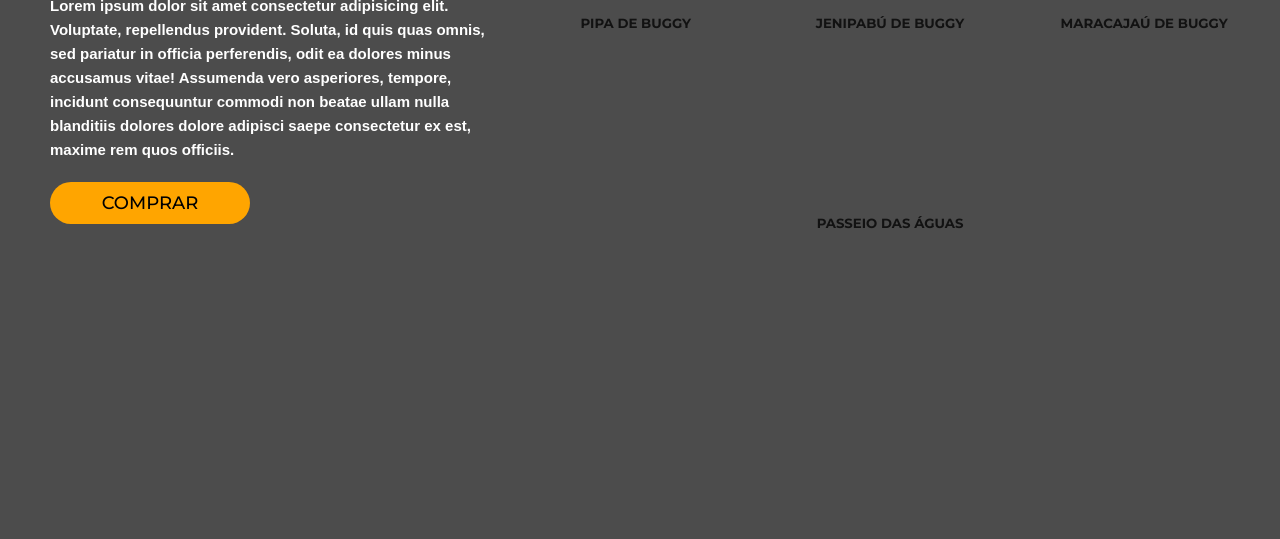
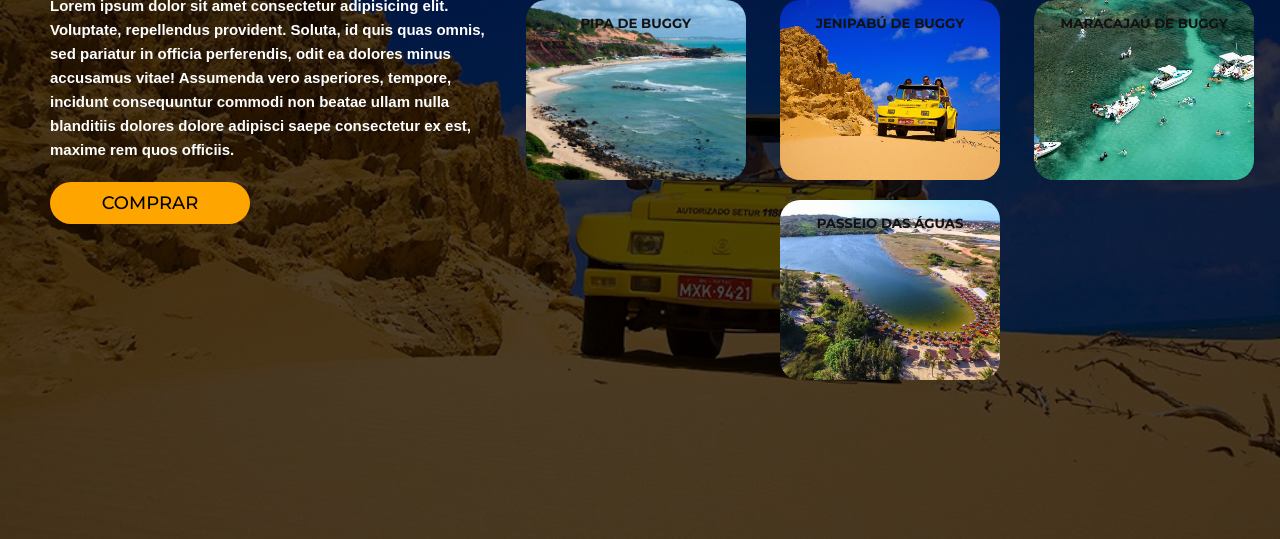
Before and after one commit to juniormelo26/landing-page-turismo, a plain HTML site: page index.html in a window 1280 px wide. Shown: the part 261-800 px from the top of the page. Drawn offline with nearby package versions, Linux system fonts and the light colour scheme; the site is published under a folder, as on GitHub Pages, so addresses that start at the root find nothing.

Commit message:
Alterado CSS

```diff
--- a/css/style.css
+++ b/css/style.css
@@ -49,7 +49,7 @@ header .container {
 .general {
     width: 100%;
     min-height: 100vh;
-    background: linear-gradient(rgba(0, 0, 0, 0.7), rgba(0, 0, 0, 0.7)), url(/img/buggyPepeu.jpg) no-repeat;
+    background: linear-gradient(rgba(0, 0, 0, 0.7), rgba(0, 0, 0, 0.7)), url(../img/buggyPepeu.jpg) no-repeat;
     background-position: left;
     background-size: cover;
     object-fit: cover;
@@ -247,7 +247,7 @@ header .container {
 }
 
 .card1 {
-    background: url(/img/pipa.jpg);
+    background: url(../img/pipa.jpg);
     background-position: center;
     background-size: cover;
 }
@@ -257,19 +257,19 @@ header .container {
 }
 
 .card2 {
-    background: url(/img/buggyPepeu.jpg);
+    background: url(../img/buggyPepeu.jpg);
     background-position: center;
     background-size: cover;
 }
 
 .card3 {
-    background: url(/img/parrachos.jpg);
+    background: url(../img/parrachos.jpg);
     background-position: center;
     background-size: cover;
 }
 
 .card4 {
-    background: url(/img/lagoaPitangui.jpg);
+    background: url(../img/lagoaPitangui.jpg);
     background-position: center;
     background-size: cover;
 }
```
